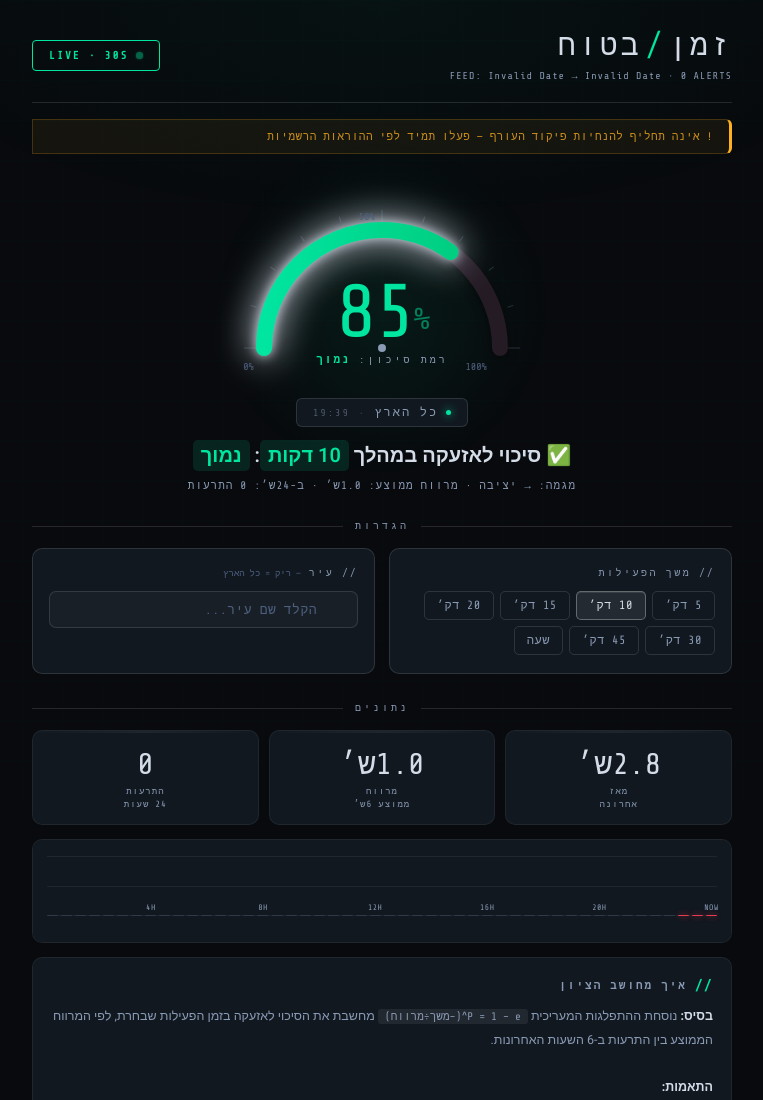
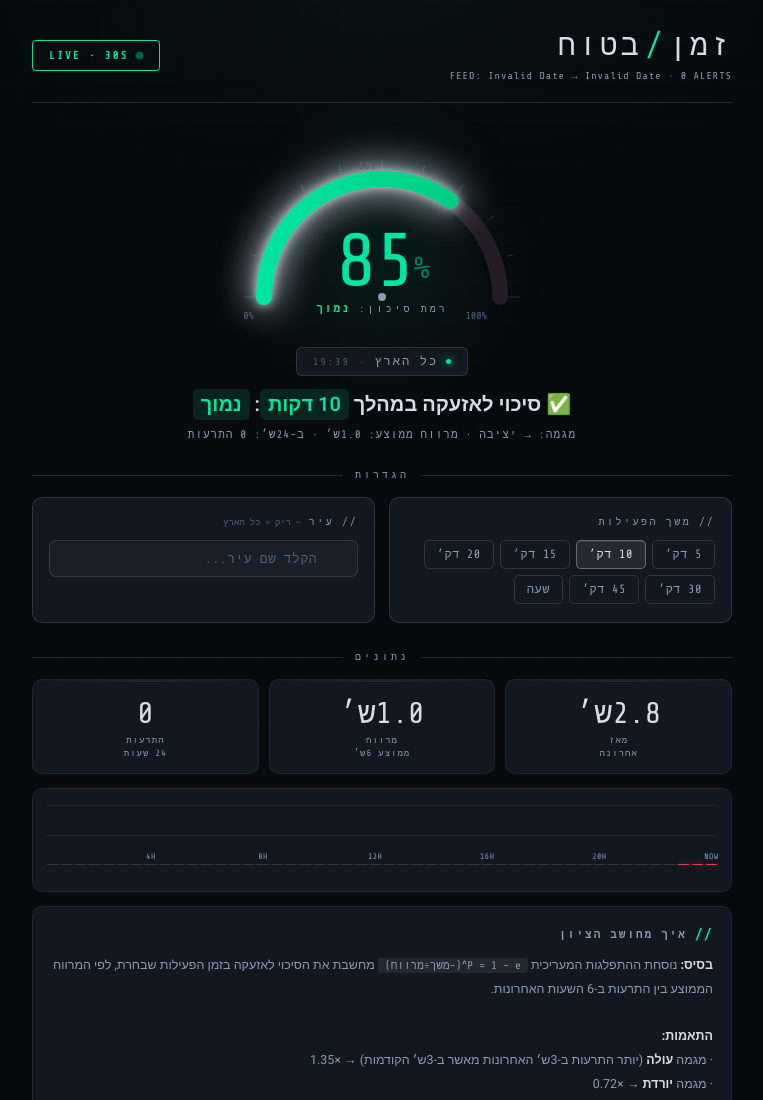
Before and after one commit to Gal9amar/test2, a plain HTML site: page index.html in a window 1280 px wide. Shown: the top 1100 px of the page, without its empty margins (258-1021 px from the left). Drawn offline with nearby package versions, Linux system fonts and the light colour scheme; no server answers.

Commit message:
remove: disclaimer banner above gauge

```diff
--- a/index.html
+++ b/index.html
@@ -605,7 +605,7 @@ footer {
 </header>
 
 <!-- ── DISCLAIMER ── -->
-<div class="disclaimer">! אינה תחליף להנחיות פיקוד העורף — פעלו תמיד לפי ההוראות הרשמיות</div>
+
 
 <!-- ── LOADING ── -->
 <div id="loading" class="loading">
```
